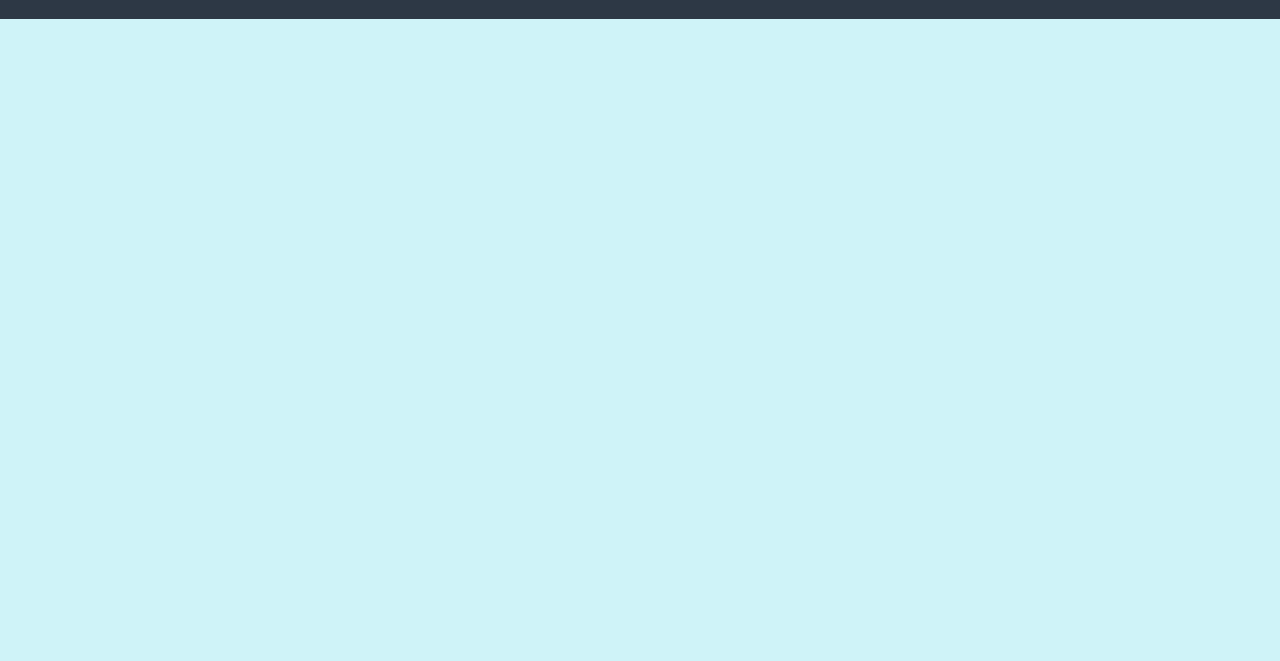
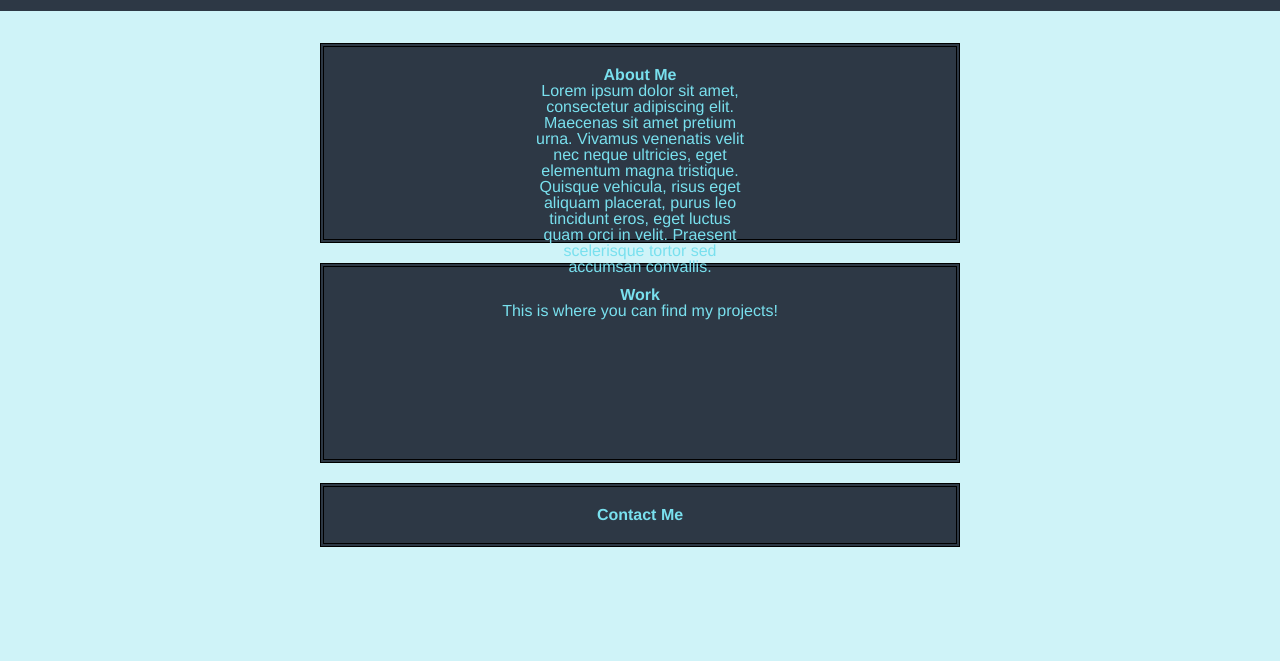
Before and after one commit to Sabrinasaunders/Portfolio, a plain HTML site: page index.html in a window 1280 px wide. Shown: the part 139-800 px from the top of the page. Drawn offline with Linux system fonts and the light colour scheme.

Commit message:
added css and html

```diff
--- /dev/null
+++ b/assets/reset.css
@@ -0,0 +1,41 @@
+* {
+  margin: 0;
+  padding: 0;
+  box-sizing: border-box;
+}
+
+html {
+  height: 100%;
+}
+
+body {
+  min-height: 100%;
+  line-height: 1;
+  font-family: sans-serif;
+}
+
+h1,
+h2,
+h3,
+h4,
+h5,
+h6 {
+  font-size: 100%;
+}
+
+input,
+select,
+option,
+optgroup,
+textarea,
+button,
+pre,
+code {
+  font-size: 100%;
+  font-family: inherit;
+}
+
+ol,
+ul {
+  list-style: none;
+}
--- a/assets/style.css
+++ b/assets/style.css
@@ -1,3 +1,7 @@
+:root {
+    --dark:#2d3845;
+    --light:#79e0ee;
+}
 * {
     box-sizing: border-box;
     padding: 0;
@@ -12,6 +16,7 @@ body {
     padding: 50px;
     background-color: #2d3845;
     color:#79e0ee;
+    margin-bottom: 2rem;
 }
 
 .header h1 {
@@ -25,6 +30,7 @@ body {
     float: right;
     font-family: 'Gill Sans', 'Gill Sans MT', Calibri, 'Trebuchet MS', sans-serif;
     font-size: 20px;
+
 }
 .header nav ul {
     list-style-type: none;
@@ -33,9 +39,143 @@ body {
 .header nav ul li {
     display: inline-block;
     margin-left: 25px;
+
+
+
+}
+.header nav ul li a:hover {
+color: orchid;
 }
 
 a {
     color: #79e0ee;
     text-decoration: none;
 }
+/*main {
+    display:flex;
+
+}
+
+.column h2 {
+    display: block;
+    font-size: 20px;
+    margin-bottom: 2rem;
+    margin-left: 2rem;
+    margin-right: 4rem;
+
+}
+*/
+.row p {
+    margin-bottom: 2rem;
+    text-align: center;
+    margin-right: 12rem;
+    margin-left: 12rem;
+}
+.row header {
+    font-family: 'Franklin Gothic Medium', 'Arial Narrow', Arial, sans-serif;
+    ;
+    text-align: center;
+}
+
+
+.card {
+    display: block;
+    border-style: double;
+    border-width: 4px;
+    padding: 20px;
+    float: center;
+    width: 50%;
+    height: 200px;
+    margin: 20px auto;
+    background-color: var(--dark);
+
+
+}
+.card p {
+    text-align: center;
+    color: var(--light);
+}
+
+.card h2 {
+    text-align: center;
+    color: var(--light);
+}
+
+.card2 {
+    display: block;
+    border-style: double;
+    border-width: 4px;
+    padding: 20px;
+    float: center;
+    width: 50%;
+    height: 200px;
+    margin: 20px auto;
+    background-color: var(--dark);
+}
+.card2 p {
+    text-align: center;
+    color: var(--light);
+}
+.card2 h2 {
+    text-align: center;
+    color: var(--light);
+}
+
+.card3 {
+    display: block;
+    border-style: double;
+    border-width: 4px;
+    padding: 20px;
+    float: center;
+    width: 50%;
+    margin: 20px auto;
+    background-color: var(--dark);
+}
+.card3 p {
+    text-align: center;
+    color: var(--light);
+}
+.card3 h2 {
+    text-align: center;
+    color: var(--light);
+}
+/*.grid-container {
+    display: grid;
+    grid-template-columns: auto auto auto;
+    gap: 10px;
+    background-color: var(--dark);
+    padding: 10px;
+  }
+
+  .grid-container > div {
+    background-color: var(--light);
+    text-align: center;
+    padding: 20px 0;
+    font-size: 30px;
+
+  }
+
+
+
+
+.grid-container > div {
+  background-color: rgba(255, 255, 255, 0.8);
+  text-align: center;
+  padding: 20px 0;
+  font-size: 30px;
+}
+
+  .item1 {
+    grid-column-start: 1;
+    grid-column-end 3 ;
+  }
+  .item2 {
+    grid-row-start: 1;
+    grid-row-end: 3;
+  }
+
+@media screen and (max-width: 993px) {
+    header {
+        background:darkblue
+    }
+}
--- a/index.html
+++ b/index.html
@@ -2,6 +2,7 @@
 <html lang="en">
     <head>
         <meta charset="UTF-8"/>
+        <link rel="stylesheet" href="./assets/reset.css">
         <link rel="stylesheet" href="./assets/style.css">
         <title> Portfolio </title>
     </head>
@@ -9,7 +10,7 @@
 
 <body>
     <section class="header">
-        <h1> Sabrina Saunders</h1>
+        <header><h1> Sabrina Saunders</h1></header>
     <nav>
         <ul>
             <li>
@@ -30,6 +31,37 @@
     </section>
 
 
+<main>
+
+
+</section>
+<section class="row">
+    <section class="leftcolumn">
+    <section class="card">
+    <h2> About Me </h2>
+    <p>
+        Lorem ipsum dolor sit amet, consectetur adipiscing elit. Maecenas sit amet pretium urna. Vivamus venenatis velit nec neque ultricies, eget elementum magna tristique. Quisque vehicula, risus eget aliquam placerat, purus leo tincidunt eros, eget luctus quam orci in velit. Praesent scelerisque tortor sed accumsan convallis.
+    </p>
+    </section>
+    </section>
+</section>
+  <!--<div class="grid-container">
+    <div class="item1">1</div>
+    <div class="item2">2</div>
+    <div class="item3">3</div>
+    <div class="item4">4</div>
+    <div class="item5">5</div>
+    </div> -->
+<section class="card2">
+    <h2> Work </h2>
+    <p> This is where you can find my projects!</p>
+</section>
+<section class="card3">
+    <h2> Contact Me</h2>
+</section>
+
+</main>
+<footer>
+</footer>
 </body>
-
 </html>
```
